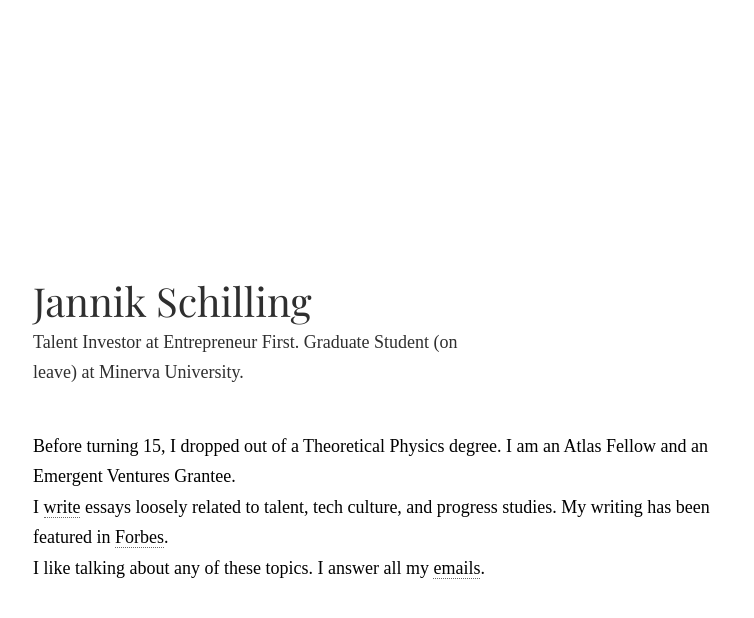
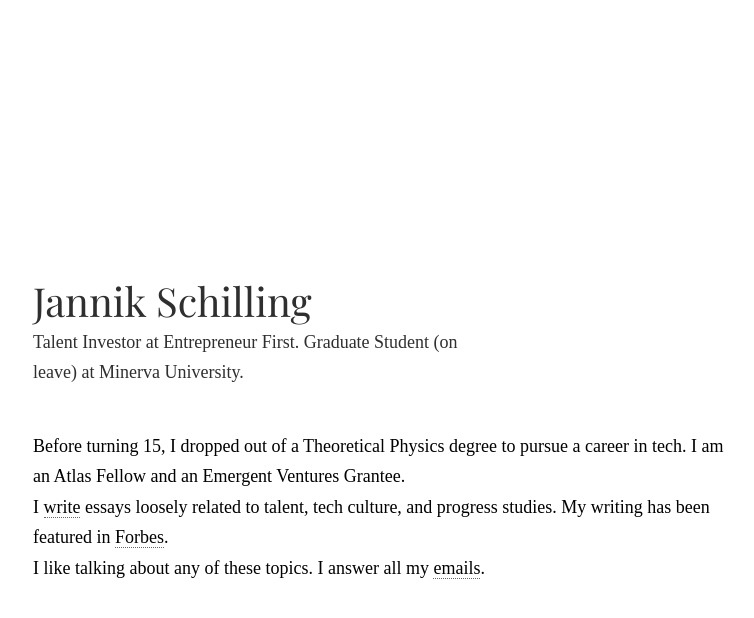
Before and after one commit to jannikls/jannikls.github.io, a Jekyll site: the page built from index.md, in a window 1280 px wide. Shown: the top 618 px of the page, without its empty margins (257-1011 px from the left). Built offline with Jekyll 4.4.1, drawn with Linux system fonts in a browser that asks for light colours; some web fonts are replaced.

Commit message:
blurb change

```diff
--- a/index.md
+++ b/index.md
@@ -3,6 +3,6 @@ layout: default
 permalink: /
 ---
 
-Before turning 15, I dropped out of a Theoretical Physics degree. I am an Atlas Fellow and an Emergent Ventures Grantee.\
+Before turning 15, I dropped out of a Theoretical Physics degree to pursue a career in tech. I am an Atlas Fellow and an Emergent Ventures Grantee.\
 I [write](/blog/) essays loosely related to talent, tech culture, and progress studies. My writing has been featured in [Forbes](https://www.forbes.com/sites/jonathanwai/2023/08/16/finding-the-next-steve-wozniak/).\
 I like talking about any of these topics. I answer all my [emails](mailto:janniklschilling@gmail.com).
```
